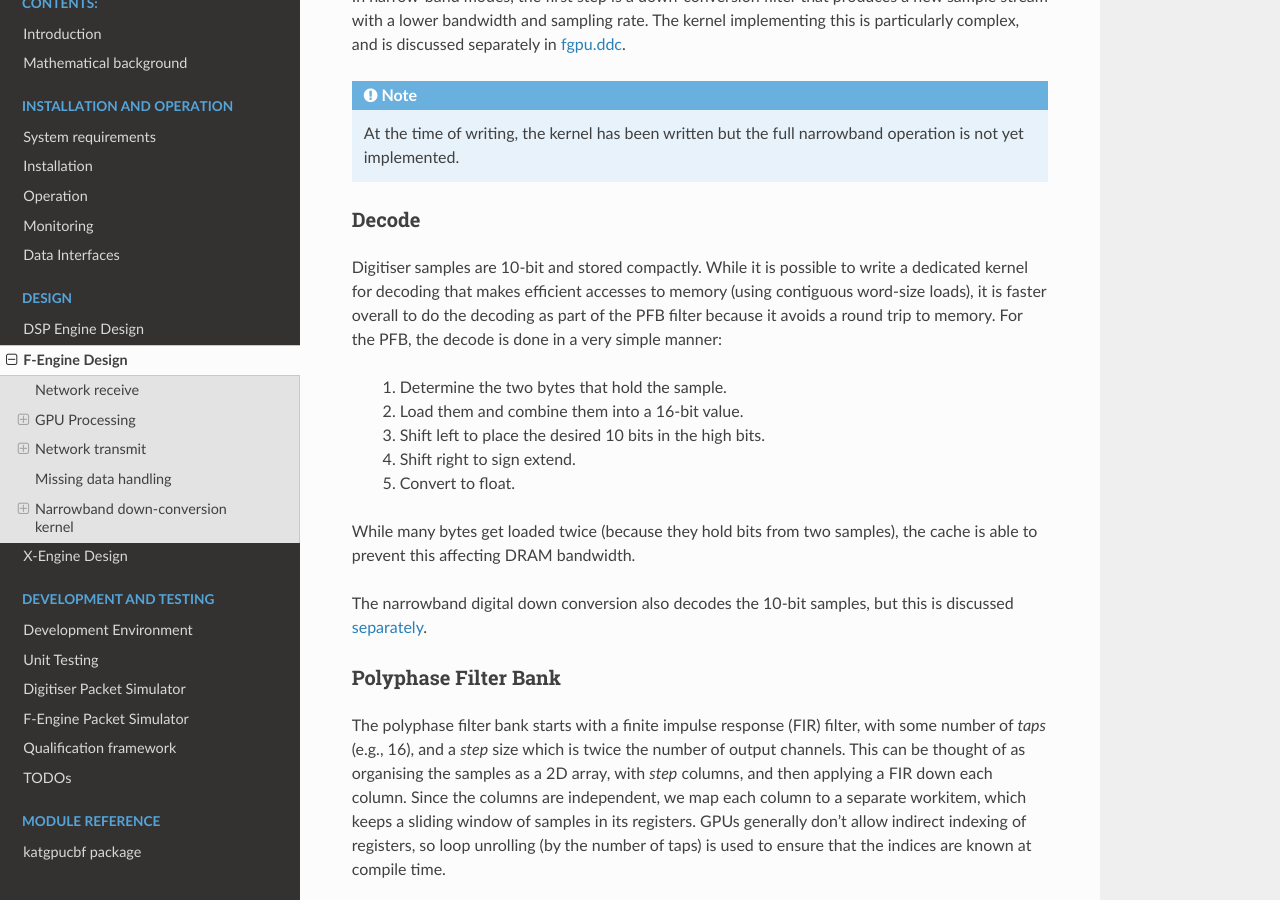
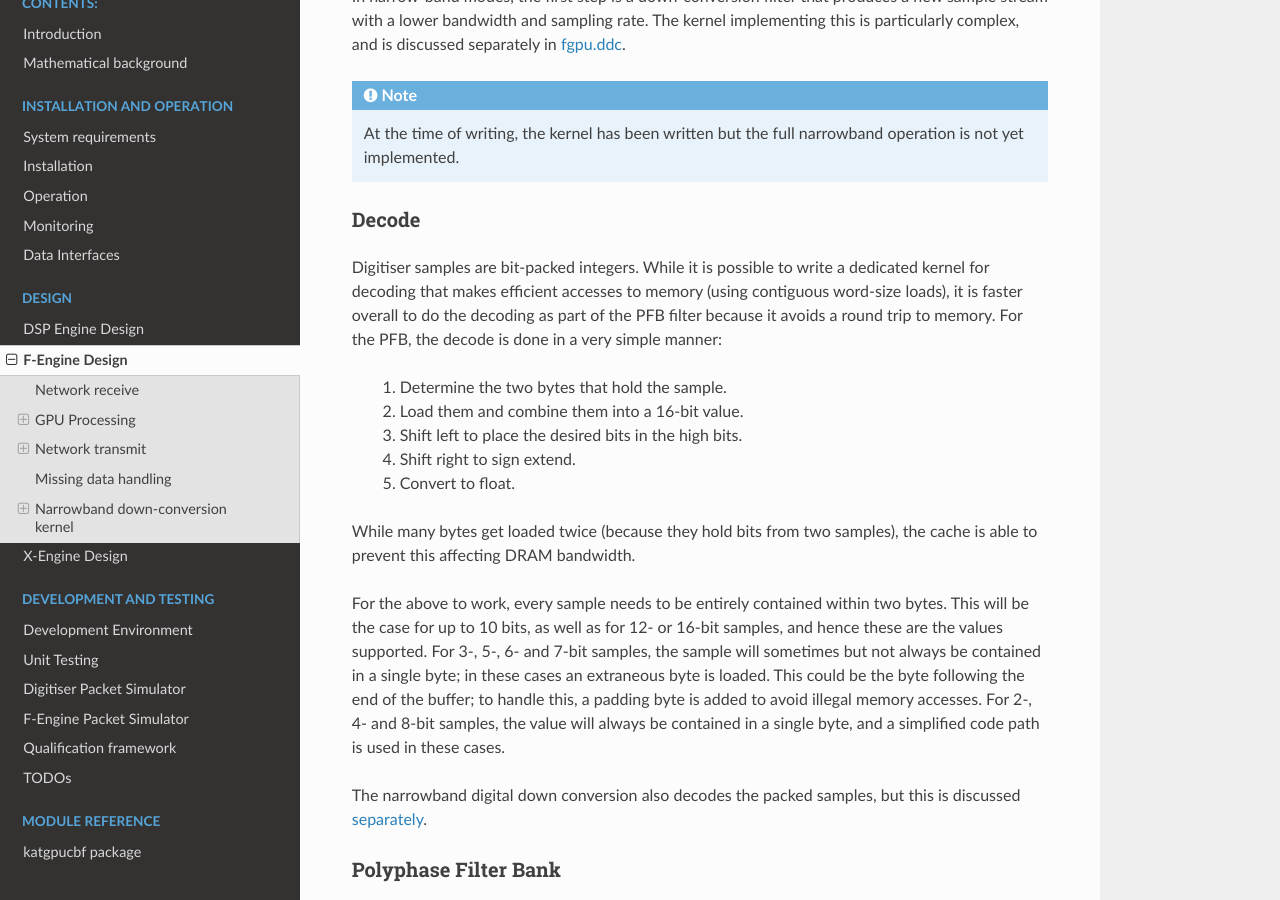
Before and after one commit to ska-sa/katgpucbf, a Sphinx documentation site: the page built from doc/fgpu.design.rst, in a window 1280 px wide and 900 px high, scrolled down 745 px. Built offline with Sphinx 7.4.7 and the Read the Docs theme 2.0.0, drawn with Linux system fonts in a browser that asks for light colours; a script that is not in the unit is left out; the version number could not be read and is left out; some of the changed text lies outside the part shown.

Commit message:
Update design doc for fgpu's variable dig-sample-bits

```diff
--- a/doc/fgpu.design.rst
+++ b/doc/fgpu.design.rst
@@ -41,7 +41,7 @@ implementing this is particularly complex, and is discussed separately in
 
 Decode
 ^^^^^^
-Digitiser samples are 10-bit and stored compactly. While it is possible to
+Digitiser samples are bit-packed integers. While it is possible to
 write a dedicated kernel for decoding that makes efficient accesses to memory
 (using contiguous word-size loads), it is faster overall to do the decoding as
 part of the PFB filter because it avoids a round trip to memory. For the
@@ -49,15 +49,25 @@ PFB, the decode is done in a very simple manner:
 
  1. Determine the two bytes that hold the sample.
  2. Load them and combine them into a 16-bit value.
- 3. Shift left to place the desired 10 bits in the high bits.
+ 3. Shift left to place the desired bits in the high bits.
  4. Shift right to sign extend.
  5. Convert to float.
 
 While many bytes get loaded twice (because they hold bits from two samples),
 the cache is able to prevent this affecting DRAM bandwidth.
 
-The narrowband digital down conversion also decodes the 10-bit samples, but this
-is discussed :ref:`separately <ddc-load>`.
+For the above to work, every sample needs to be entirely contained within two
+bytes. This will be the case for up to 10 bits, as well as for 12- or 16-bit
+samples, and hence these are the values supported. For 3-, 5-, 6- and 7-bit
+samples, the sample will sometimes but not always be contained in a single
+byte; in these cases an extraneous byte is loaded. This could be the byte
+following the end of the buffer; to handle this, a padding byte is added to
+avoid illegal memory accesses. For 2-, 4- and 8-bit samples, the value will
+always be contained in a single byte, and a simplified code path is used in
+these cases.
+
+The narrowband digital down conversion also decodes the packed samples, but
+this is discussed :ref:`separately <ddc-load>`.
 
 Polyphase Filter Bank
 ^^^^^^^^^^^^^^^^^^^^^
@@ -559,7 +569,8 @@ Loading and unpacking
 Initially (prior to the outer loop mentioned above), each work item loads the
 packed 10-bit samples for some number of input samples into registers (between
 them they load all :c:macro:`LOAD_SIZE` samples). To save space, these are
-unpacked only as needed.
+unpacked only as needed. At present, this kernel only supports 10-bit samples,
+and not the other sample sizes supported by the wide-band PFB kernel.
 
 To simplify alignment, the input samples are divided
 into :dfn:`segments` of 16 consecutive samples, which consumes 20 bytes or
```
